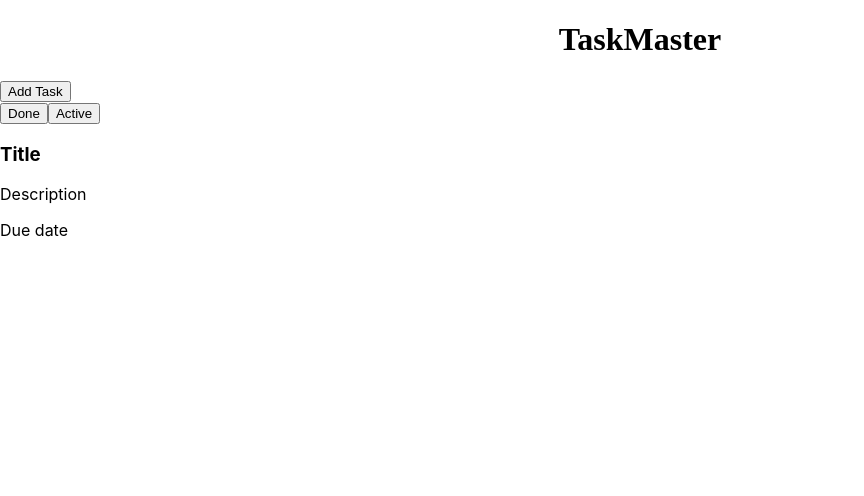
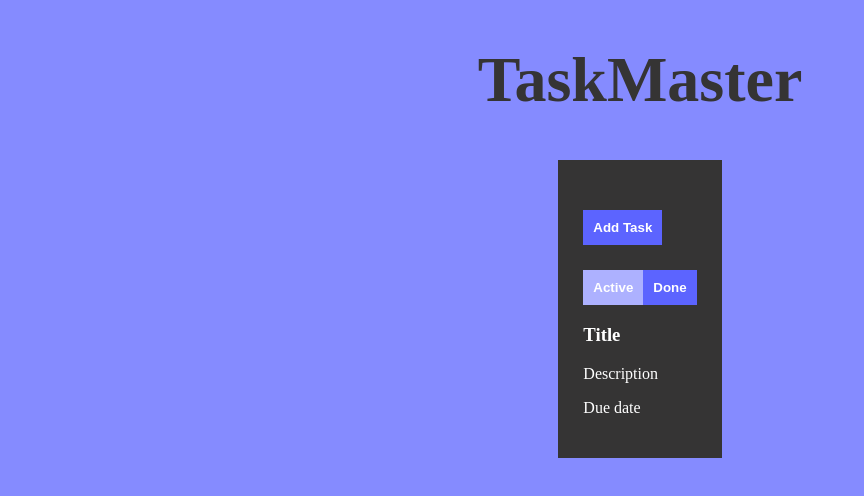
Before and after one commit to daniel22494/taskmaster, a React (Create React App) app: page / in a window 1280 px wide. Shown: the top 496 px of the page, without its empty margins (0-864 px from the left). Built offline with nearby package versions, Linux system fonts and the light colour scheme.

Commit message:
added some styling and status buttons

```diff
--- a/src/pages/LandingPage/LandingPage.jsx
+++ b/src/pages/LandingPage/LandingPage.jsx
@@ -1,6 +1,9 @@
 import "./LandingPage.scss"
+import { useState } from "react"
 
 function LandingPage() {
+    const[isDone, setIsDone] = useState(false);
+
   return (
     <>
     <div className="header">
@@ -8,9 +11,9 @@ function LandingPage() {
     </div>
     <div className="tasks">
         <button className="tasks__add">Add Task</button>
-        <div className="tasks_status">
-            <button>Done</button>
-            <button>Active</button>
+        <div className="tasks__status">
+            <button className={`tasks__status-button ${isDone===false && 'active'}`} onClick={()=>setIsDone(true)}>Active</button>
+            <button className={`tasks__status-button ${isDone===true && 'active'}`} onClick={()=>setIsDone(false)}>Done</button>
         </div>
         <div className="tasks__list">
             <div className="tasks__list-item">
--- a/src/pages/LandingPage/LandingPage.scss
+++ b/src/pages/LandingPage/LandingPage.scss
@@ -1,9 +1,49 @@
 @use "../../styles/typography" as *;
+@use "../../styles/variables" as *;
+
+body{
+    background-color: $secondary-shade;
+    color: white;
+    font-family: Poppins;
+}
 
 .header{
     text-align: center;
     &__content{
-        font-family: Poppins;
+        font-weight: bold;
+        color: #353434;
+        font-size: 4rem;
+    }
+}
+
+.tasks{
+    background-color: #353434;
+    padding: 2%;
+    width: fit-content;
+    margin-left: auto;
+    margin-right: auto;
+    margin-top: 3%;
+    // max-height: 80vh;
+    &__add{
+        background-color: $secondary-neon;
+        color: white;
+        border: 0;
+        margin-top: 1.563rem;
+        padding: 0.625rem;
         font-weight: bold;
     }
+    &__status{
+        &-button{
+            background-color: $secondary-neon;
+            color: white;
+            border: 0;
+            margin-top: 1.563rem;
+            padding: 0.625rem;
+            font-weight: bold;
+        }
+    }
 }
+
+.active{
+    background-color: $secondary-dark;
+}
--- /dev/null
+++ b/src/styles/_variables.scss
@@ -0,0 +1,5 @@
+$secondary-shade: #858BFF;
+$secondary-dark: #ADB1FF;
+$secondary-neon: #5C64FF;
+
+$periwinkle: #D4DCFF;
```
